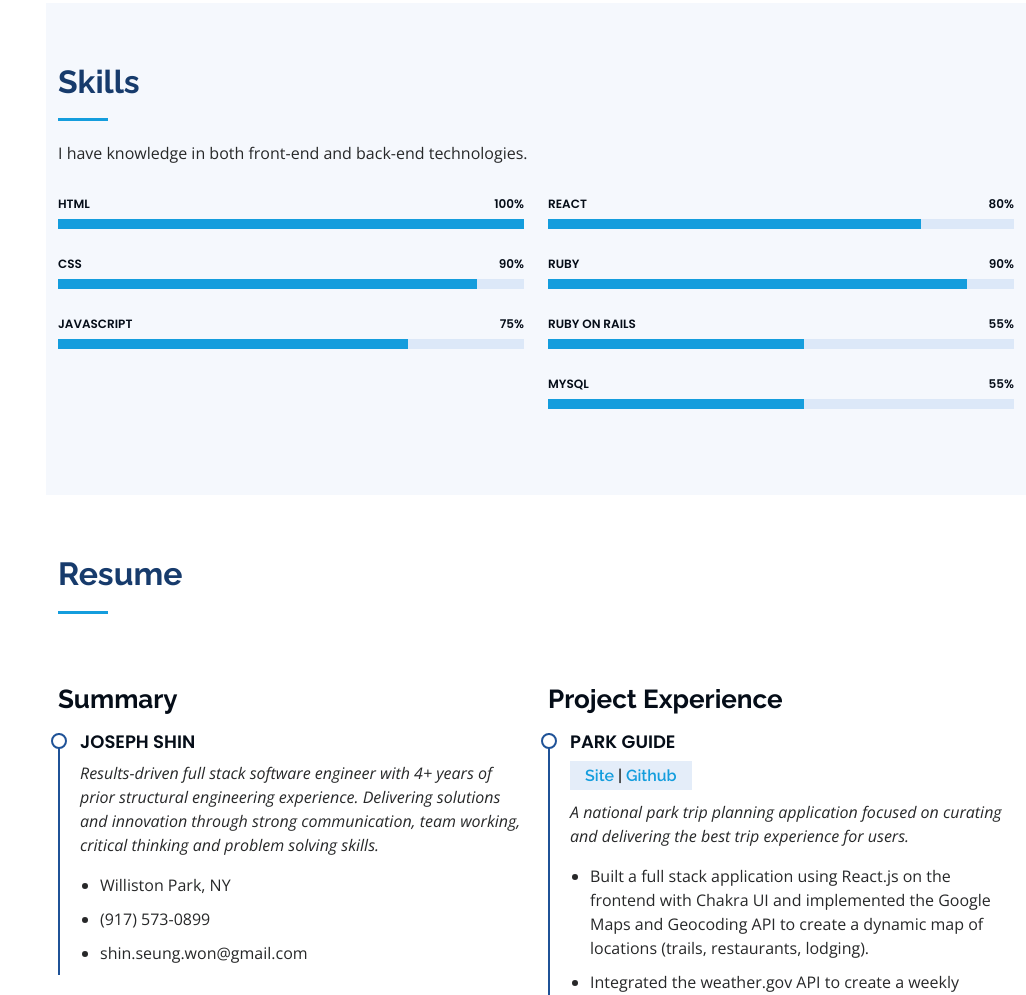
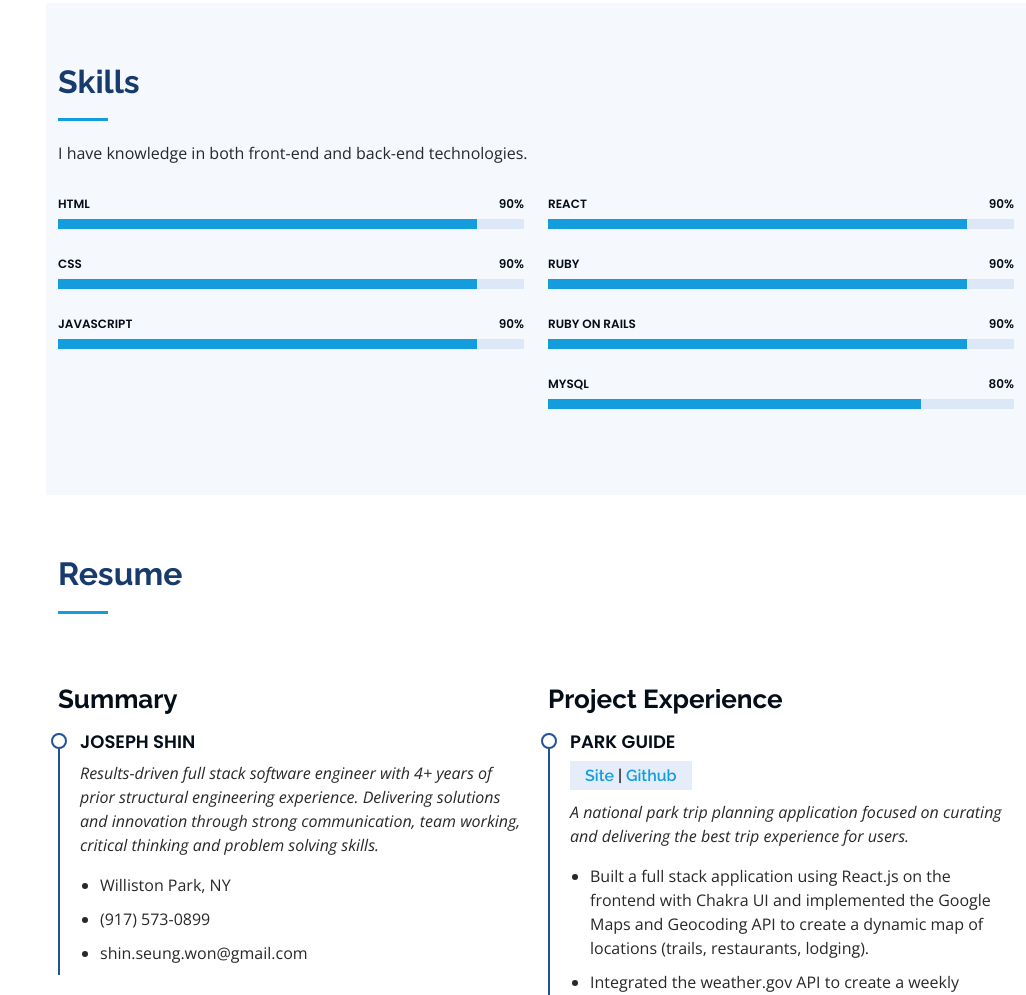
Before and after one commit to jss475/my-personal-portfolio, a plain HTML site: page index.html in a window 1280 px wide. Shown: the part 1520-2515 px from the top of the page, without its empty margins (254-1280 px from the left). Drawn offline with nearby package versions, Linux system fonts and the light colour scheme.

Commit message:
updated progress bars

```diff
--- a/index.html
+++ b/index.html
@@ -192,9 +192,9 @@
           <div class="col-lg-6" data-aos="fade-up">
 
             <div class="progress">
-              <span class="skill">HTML <i class="val">100%</i></span>
+              <span class="skill">HTML <i class="val">90%</i></span>
               <div class="progress-bar-wrap">
-                <div class="progress-bar" role="progressbar" aria-valuenow="100" aria-valuemin="0" aria-valuemax="100"></div>
+                <div class="progress-bar" role="progressbar" aria-valuenow="90" aria-valuemin="0" aria-valuemax="100"></div>
               </div>
             </div>
 
@@ -206,9 +206,9 @@
             </div>
 
             <div class="progress">
-              <span class="skill">JavaScript <i class="val">75%</i></span>
+              <span class="skill">JavaScript <i class="val">90%</i></span>
               <div class="progress-bar-wrap">
-                <div class="progress-bar" role="progressbar" aria-valuenow="75" aria-valuemin="0" aria-valuemax="100"></div>
+                <div class="progress-bar" role="progressbar" aria-valuenow="90" aria-valuemin="0" aria-valuemax="100"></div>
               </div>
             </div>
 
@@ -217,9 +217,9 @@
           <div class="col-lg-6" data-aos="fade-up" data-aos-delay="100">
 
             <div class="progress">
-              <span class="skill">React <i class="val">80%</i></span>
+              <span class="skill">React <i class="val">90%</i></span>
               <div class="progress-bar-wrap">
-                <div class="progress-bar" role="progressbar" aria-valuenow="80" aria-valuemin="0" aria-valuemax="100"></div>
+                <div class="progress-bar" role="progressbar" aria-valuenow="90" aria-valuemin="0" aria-valuemax="100"></div>
               </div>
             </div>
 
@@ -231,16 +231,16 @@
             </div>
 
             <div class="progress">
-              <span class="skill">Ruby on Rails <i class="val">55%</i></span>
+              <span class="skill">Ruby on Rails <i class="val">90%</i></span>
               <div class="progress-bar-wrap">
-                <div class="progress-bar" role="progressbar" aria-valuenow="55" aria-valuemin="0" aria-valuemax="100"></div>
+                <div class="progress-bar" role="progressbar" aria-valuenow="90" aria-valuemin="0" aria-valuemax="100"></div>
               </div>
             </div>
 
             <div class="progress">
-              <span class="skill">MySQL <i class="val">55%</i></span>
+              <span class="skill">MySQL <i class="val">80%</i></span>
               <div class="progress-bar-wrap">
-                <div class="progress-bar" role="progressbar" aria-valuenow="55" aria-valuemin="0" aria-valuemax="100"></div>
+                <div class="progress-bar" role="progressbar" aria-valuenow="80" aria-valuemin="0" aria-valuemax="100"></div>
               </div>
             </div>
 
```
